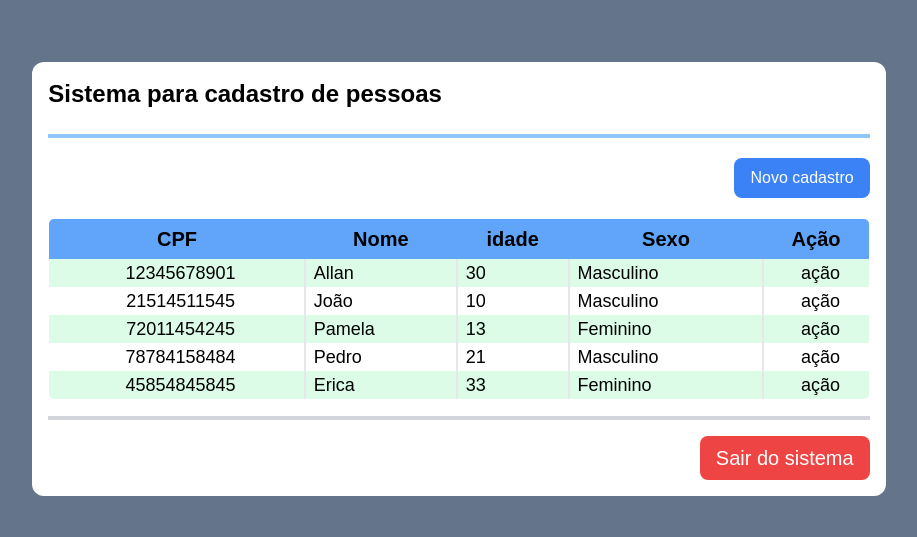
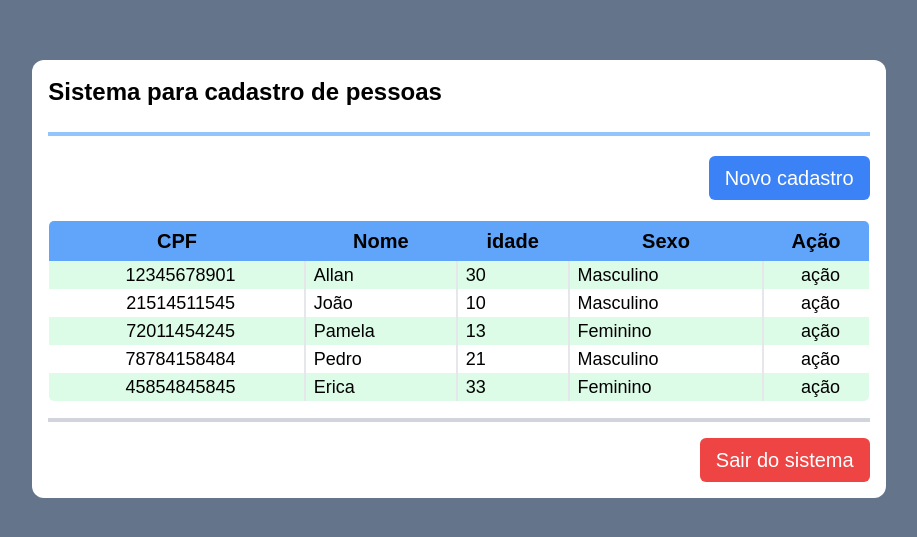
Before and after one commit to allanalmeida94/cadastro-pessoa, a Next.js app: page / in a window 1280 px wide. Shown: the part 121-658 px from the top of the page, without its empty margins (181-1098 px from the left). Built offline with nearby package versions, Linux system fonts and the light colour scheme.

Commit message:
chore: altera o layout do componente Button

```diff
--- a/src/components/Button.tsx
+++ b/src/components/Button.tsx
@@ -1,11 +1,14 @@
+import { ReactNode } from 'react'
+
 interface ButtonProps {
-  children: string
+  children: ReactNode
   className?: string
+  handleClick: () => void
 }
 
-export default function Button({children, className}: ButtonProps) {
+export default function Button({children, className, handleClick}: ButtonProps) {
   return (
-    <button className={className}>
+    <button className={`px-4 py-2 rounded-md text-white text-xl ${className}`} onClick={handleClick}>
       {children}
     </button>
   )
```
